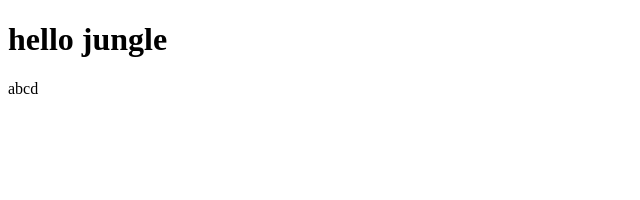
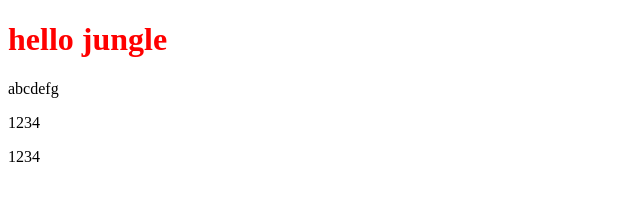
Before and after one commit to sunsoojungle/work0104, a plain HTML site: page index.html in a window 1280 px wide. Shown: the whole page, without its empty margins (0-640 px from the left). Drawn offline with Linux system fonts and the light colour scheme.

Commit message:
3rd commit

```diff
--- a/index.html
+++ b/index.html
@@ -5,9 +5,18 @@
     <meta http-equiv="X-UA-Compatible" content="IE=edge">
     <meta name="viewport" content="width=device-width, initial-scale=1.0">
     <title>Document</title>
+    <style>
+        h1 {
+            color: red;
+        }
+    </style>
 </head>
 <body>
     <h1>hello jungle</h1>
-    <p>abcd</p>
+    <p>abcdefg</p>
+    <div>
+        <p>1234</p>
+        <span>1234</span>
+    </div>
 </body>
 </html>
```
